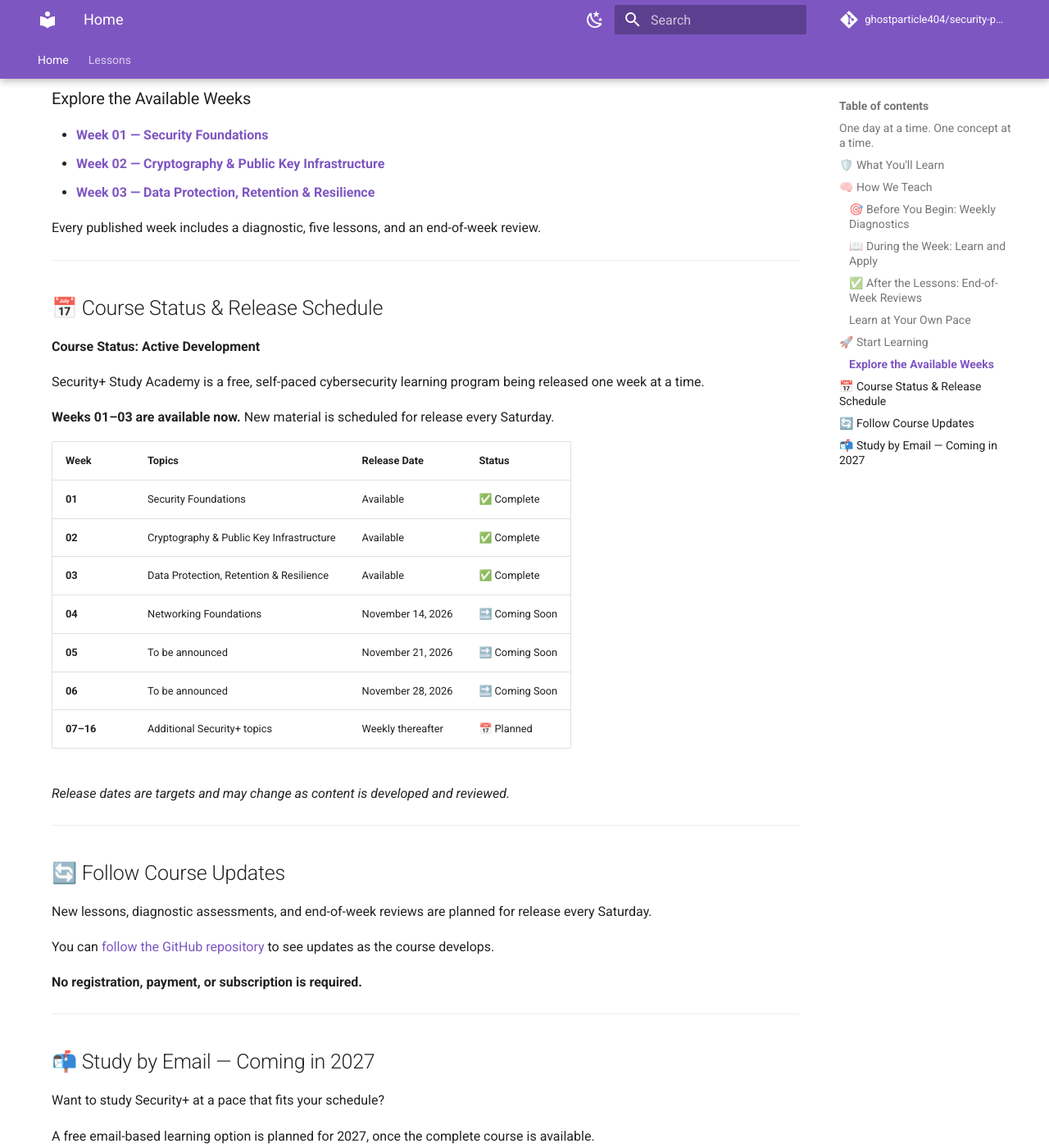
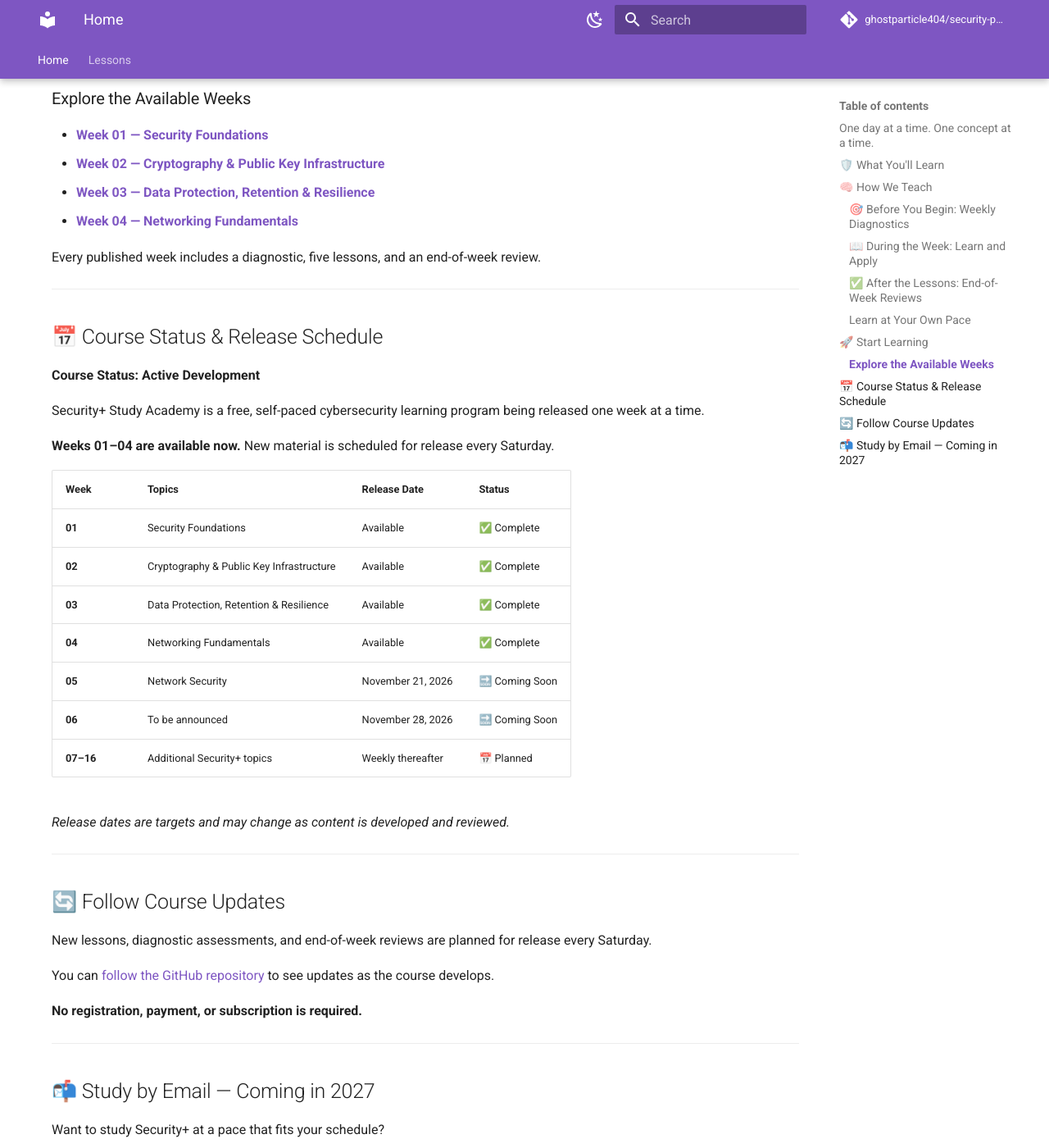
Before and after one commit to ghostparticle404/security-plus-study-academy, an MkDocs documentation site: the page built from docs/index.md, in a window 1280 px wide and 1400 px high, scrolled down 2905 px. Shown: the whole window at 82% size. Built offline with MkDocs 1.6.1 and Material for MkDocs 9.7.7, drawn with Linux system fonts in a browser that asks for light colours; comment, search, counter and statistics services are not loaded.

Commit message:
Update index.md

```diff
--- a/docs/index.md
+++ b/docs/index.md
@@ -1,4 +1,3 @@
-
 # ⚡ Security+ Study Academy ⚡
 
 ### One day at a time. One concept at a time.
@@ -107,6 +106,7 @@ Or jump straight into the first lesson:
 - **[Week 01 — Security Foundations](week-01/00-diagnostic.w1.md)**
 - **[Week 02 — Cryptography & Public Key Infrastructure](week-02/00-diagnostic.w2.md)**
 - **[Week 03 — Data Protection, Retention & Resilience](week-03/00-diagnostic.w3.md)**
+- **[Week 04 — Networking Fundamentals](week-04/diagnostic.w4.md)**
 
 Every published week includes a diagnostic, five lessons, and an end-of-week review.
 
@@ -118,15 +118,15 @@ Every published week includes a diagnostic, five lessons, and an end-of-week rev
 
 Security+ Study Academy is a free, self-paced cybersecurity learning program being released one week at a time.
 
-**Weeks 01–03 are available now.** New material is scheduled for release every Saturday.
+**Weeks 01–04 are available now.** New material is scheduled for release every Saturday.
 
 | Week | Topics | Release Date | Status |
 | --- | --- | --- | --- |
 | **01** | Security Foundations | Available | ✅ Complete |
 | **02** | Cryptography & Public Key Infrastructure | Available | ✅ Complete |
 | **03** | Data Protection, Retention & Resilience | Available | ✅ Complete |
-| **04** | Networking Foundations | November 14, 2026 | 🔜 Coming Soon |
-| **05** | To be announced | November 21, 2026 | 🔜 Coming Soon |
+| **04** | Networking Fundamentals | Available | ✅ Complete |
+| **05** | Network Security | November 21, 2026 | 🔜 Coming Soon |
 | **06** | To be announced | November 28, 2026 | 🔜 Coming Soon |
 | **07–16** | Additional Security+ topics | Weekly thereafter | 📅 Planned |
 
```
